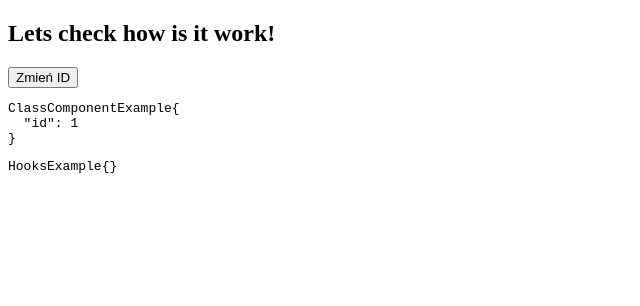
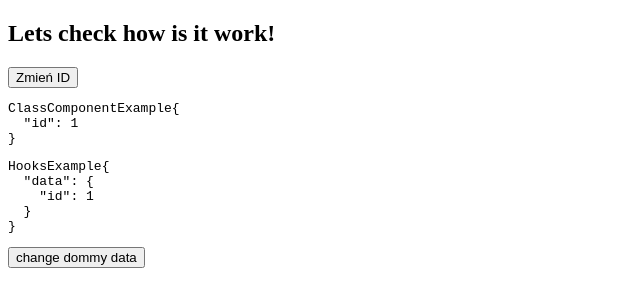
Before and after one commit to s-justina/hooks-excercises, a React (Create React App) app: page / in a window 1280 px wide. Shown: the top 306 px of the page, without its empty margins (0-640 px from the left). Built offline with nearby package versions, Linux system fonts and the light colour scheme.

Commit message:
check simple dependencies in functional component in React - Hook useEffect;

```diff
--- a/src/App.js
+++ b/src/App.js
@@ -9,7 +9,7 @@ function App() {
       <h2>Lets check how is it work!</h2>
         <button onClick={()=>setSelectedId(selectedId+1)}>Zmień ID</button>
       <ClassComponentExample id={selectedId}/>
-      <HooksExample/>
+      <HooksExample id={selectedId}/>
     </div>
   );
 }
--- a/src/components/ClassComponentExample.js
+++ b/src/components/ClassComponentExample.js
@@ -7,13 +7,13 @@ export default class ClassComponentExample extends React.Component {
     };
 
     componentDidMount() {
-        console.log('ComponentDidMount:');
+        console.log('ComponentDidMount: in class component');
         const data = getSingle(this.props.id);
         this.setState({data})
     };
 
     componentDidUpdate(prevProps){
-        console.log('ComponentDidUpdate:');
+        console.log('ComponentDidUpdate: in class component');
         if(prevProps.id !== this.props.id){
             const data = getSingle(this.props.id);
             this.setState({data})
--- a/src/components/HooksExample.js
+++ b/src/components/HooksExample.js
@@ -1,8 +1,18 @@
-import React, {useState} from 'react';
+import React, {useState, useEffect} from 'react';
 import {getSingle} from "../utils";
 
 export default function HooksExample({id}){
     const [data, setData] = useState();
+    const [dommyData, setDommyData] = useState(0)
+    useEffect(()=>{
+        console.log('functional component with hook: 1');
+        const data = getSingle(id);
+        console.log(data);
+        setData(data);
+    }, [id]);
+    useEffect(()=>{
+        console.log('functional component with hook: 2 - dommy data:');
+    },[dommyData]);
 
     return(
         <React.Fragment>
@@ -10,6 +20,7 @@ export default function HooksExample({id}){
               HooksExample
               {JSON.stringify({data}, null, 2)}
           </pre>
+            <button onClick={()=>setDommyData(dommyData+1)}>change dommy data</button>
         </React.Fragment>
     )
 };
```
